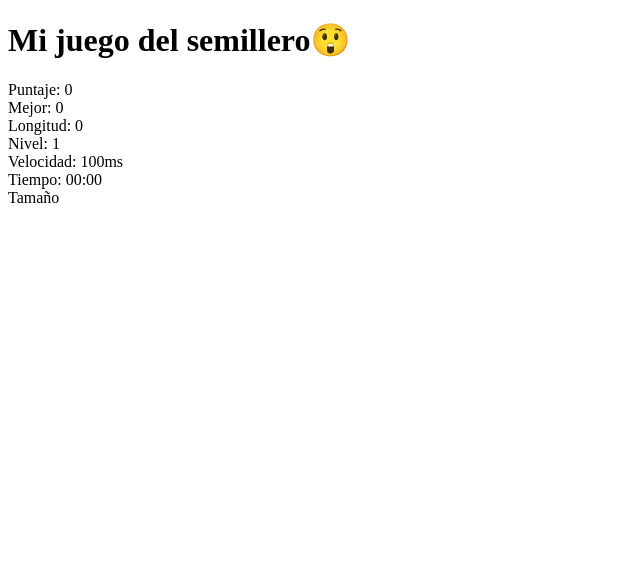
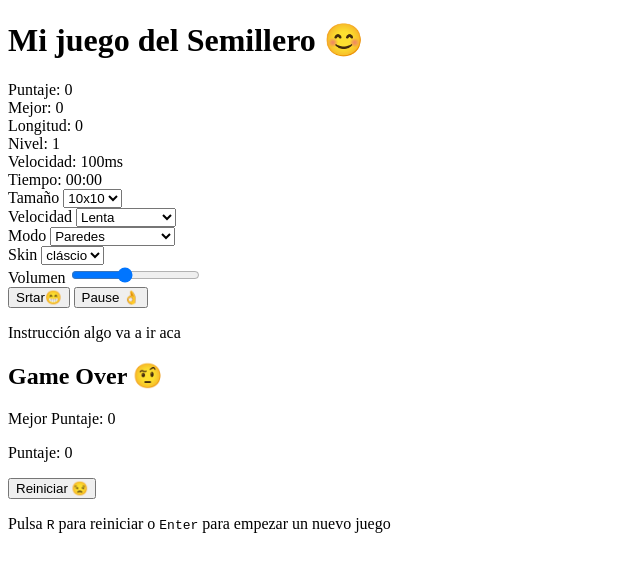
Before and after one commit to Tevan5978/semillero-aventura-web3, a plain HTML site: page index.html in a window 1280 px wide. Shown: the whole page, without its empty margins (0-640 px from the left). Drawn offline with Linux system fonts and the light colour scheme.

Commit message:
Update index.html
complatamos el index del juego

```diff
--- a/index.html
+++ b/index.html
@@ -3,11 +3,11 @@
 <head>
     <meta charset="UTF-8">
     <meta name="viewport" content="width=device-width, initial-scale=1.0">
-    <title>Juego Snake EG 😎</title>
+    <title>Juego Snake 🤓</title>
 </head>
 <body>
     <header class="header">
-        <h1>Mi juego del semillero😲</h1>
+        <h1>Mi juego del Semillero 😊</h1>
     </header>
     <section class="hud">
         <div class="stats">
@@ -21,9 +21,71 @@
         <div class="controls">
             <div class="control-group">
                 <label for="sizeSelect">Tamaño</label>
+                <select id="sizeSelect">
+                    <option value="10" selected>10x10</option>
+                    <option value="12">12x12</option>
+                    <option value="15">15x15</option>
+                    <option value="20">20x20</option>
+                </select>
+
+
+            <div class="control-group">
+                <label for="speedSelect">Velocidad</label>
+                <select id="speedSelect">
+                    <option value="150" selected>Lenta</option>
+                    <option value="100">Normal</option>
+                    <option value="70">Rápida</option>
+                    <option value="50">Extra Rápida</option>
+
+
+
+                </select>
+
+                <div class="control-group">
+                <label for="modeSelect">Modo</label>
+                <select id="modeSelect">
+                    <option value="walls" selected>Paredes</option>
+                    <option value="wrap">Teletransportarse</option>
+            </div>
+
+
+                <select></select>
+            <div class="control-group">
+                <label for="skinSelect">Skin</label>
+                <select id="skinSelect">
+                    <option value="classic" selected>cláscio</option>
+                    <option value="nenon">Neón</option>
+                    <option value="retro">Retro</option>
+                    <option value="matrix">Matrix</option>
+                </select>
             </div>
         </div>
     </section>
+                 <div class="control-group">
+                <label for="volumeSlider">Volumen</label>
+                <input type="range" id="volumeSlider" min="0" max="100" value="40">
+            </div>
+                </select>
+        </div>
+        <button id="srtar">Srtar😁 </button>
+        <button id="pause">Pause 👌</button>
+    </section>
+    <div class="board"></div>
+    <section class="help">
+        <p>Instrucción algo va a ir aca</p>
+    </section>
+    <div class="gameOver" class="overlay">
+      <div class="overlay-card">
+        <h2>Game Over 🤨</h2>
+        <p> Mejor Puntaje: <span id="finalBest">0</span> </p>
+        <p>Puntaje: <span id="finalScore">0</span> </p>
+        <div class="overlay-actions">
+            <button id="restart">Reiniciar 😒</button>
+
+        </div>
+        <p class="hint">Pulsa <kbd>R</kbd> para reiniciar o <kbd>Enter</kbd> para empezar un nuevo juego </p>
+      </div>
+    </div>
 
 </body>
 </html>
```
